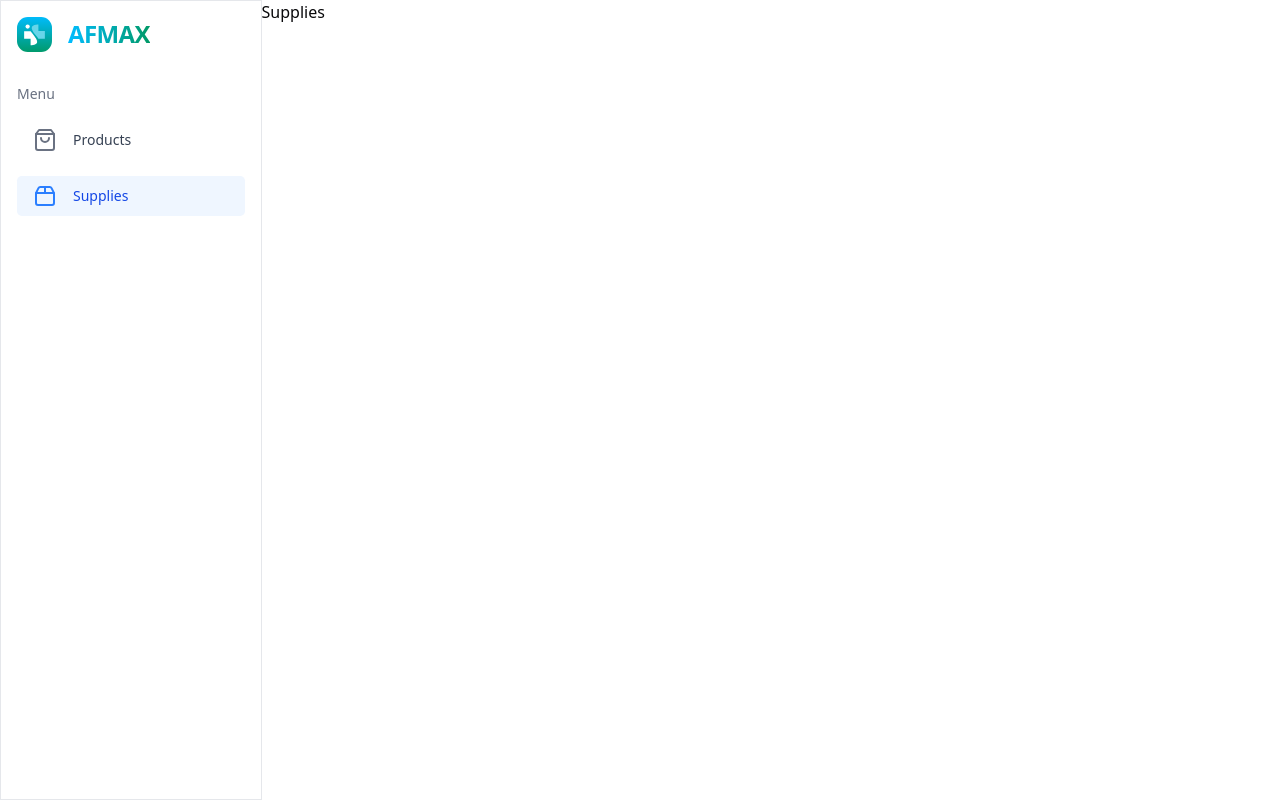
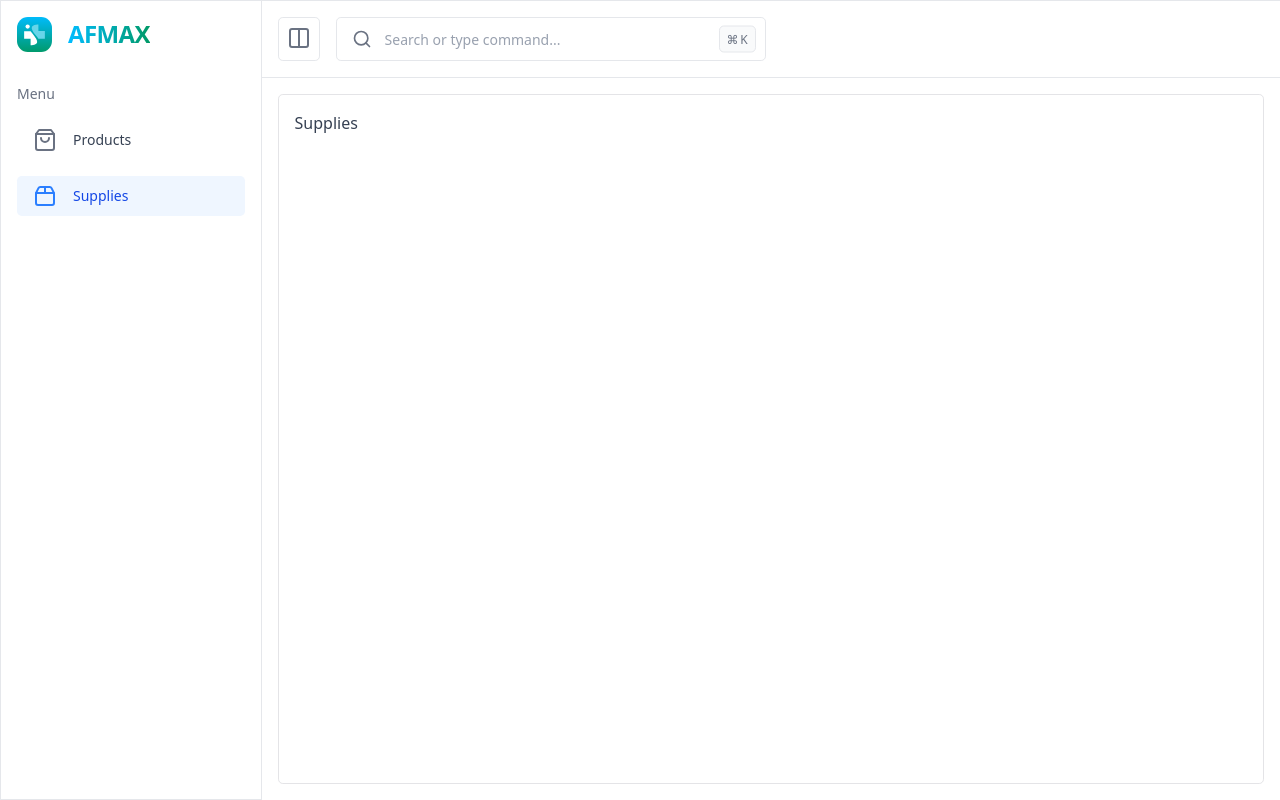
Before and after one commit to zorncbllr/afmax-system-finals, a React (Vite) app in the folder client/: page /supplies in a window 1280 px wide. Built offline with nearby package versions, Linux system fonts and the light colour scheme.

Commit message:
fixed browser svg warnings

```diff
--- a/client/src/components/grid-pattern.tsx
+++ b/client/src/components/grid-pattern.tsx
@@ -20,13 +20,13 @@ function GridPattern() {
         <svg x="50%" y="-1" className="overflow-visible fill-gray-50">
           <path
             d="M-100.5 0h201v201h-201Z M699.5 0h201v201h-201Z M499.5 400h201v201h-201Z M-300.5 600h201v201h-201Z"
-            stroke-width="0"
+            strokeWidth="0"
           />
         </svg>
         <rect
           width="100%"
           height="100%"
-          stroke-width="0"
+          strokeWidth="0"
           fill="url(#e813992c-7d03-4cc4-a2bd-151760b470a0)"
         />
       </svg>
--- /dev/null
+++ b/client/src/components/header.tsx
@@ -0,0 +1,41 @@
+import { Columns2Icon, SearchIcon } from "lucide-react";
+
+const Header = () => {
+  return (
+    <header className="p-4 border-y-1 border-gray-200 w-full">
+      <nav className="flex gap-4">
+        <section className="border border-gray-200 w-fit p-2 rounded-lg">
+          <Columns2Icon className="text-gray-500" />
+        </section>
+
+        <section>
+          <div className="block">
+            <form>
+              <div className="relative">
+                <span className="absolute top-1/2 left-4 -translate-y-1/2">
+                  <SearchIcon size={20} className="text-gray-500" />
+                </span>
+                <input
+                  type="text"
+                  placeholder="Search or type command..."
+                  id="search-input"
+                  className="shadow-theme-xs focus:border-brand-300 focus:ring-blue-50 h-11 w-full rounded-lg border border-gray-200 bg-transparent py-2.5 pr-14 pl-12 text-sm text-gray-800 placeholder:text-gray-400 focus:ring-2 focus:outline-hidden xl:w-[430px]"
+                />
+
+                <button
+                  id="search-button"
+                  className="absolute top-1/2 right-2.5 inline-flex -translate-y-1/2 items-center gap-0.5 rounded-lg border border-gray-200 bg-gray-50 px-[7px] py-[4.5px] text-xs -tracking-[0.2px] text-gray-500"
+                >
+                  <span> ⌘ </span>
+                  <span> K </span>
+                </button>
+              </div>
+            </form>
+          </div>
+        </section>
+      </nav>
+    </header>
+  );
+};
+
+export default Header;
--- a/client/src/features/home/components/product-tab.tsx
+++ b/client/src/features/home/components/product-tab.tsx
@@ -4,14 +4,13 @@ function ProductTab() {
   const { categories, activeCategory, setActiveCategory } = useFeaturedStore();
 
   const changeActiveTab = (index: number) => {
-    console.log(index);
     setActiveCategory(index);
   };
 
   return (
     <div className="flex overflow-x-auto whitespace-nowrap">
       {categories.map((category, index) => (
-        <>
+        <div key={category.categoryName}>
           {category == activeCategory ? (
             <button
               onClick={() => changeActiveTab(index)}
@@ -27,7 +26,7 @@ function ProductTab() {
               <span className="mx-1 text-base">{category.categoryName}</span>
             </button>
           )}
-        </>
+        </div>
       ))}
     </div>
   );
--- a/client/src/features/home/components/sections/contact-section.tsx
+++ b/client/src/features/home/components/sections/contact-section.tsx
@@ -19,13 +19,13 @@ const ContactSection: React.FC = () => {
                   xmlns="http://www.w3.org/2000/svg"
                   fill="none"
                   viewBox="0 0 24 24"
-                  stroke-width="1.5"
+                  strokeWidth="1.5"
                   stroke="currentColor"
                   className="w-5 h-5"
                 >
                   <path
-                    stroke-linecap="round"
-                    stroke-linejoin="round"
+                    strokeLinecap="round"
+                    strokeLinejoin="round"
                     d="M21.75 6.75v10.5a2.25 2.25 0 01-2.25 2.25h-15a2.25 2.25 0 01-2.25-2.25V6.75m19.5 0A2.25 2.25 0 0019.5 4.5h-15a2.25 2.25 0 00-2.25 2.25m19.5 0v.243a2.25 2.25 0 01-1.07 1.916l-7.5 4.615a2.25 2.25 0 01-2.36 0L3.32 8.91a2.25 2.25 0 01-1.07-1.916V6.75"
                   />
                 </svg>
@@ -48,18 +48,18 @@ const ContactSection: React.FC = () => {
                   xmlns="http://www.w3.org/2000/svg"
                   fill="none"
                   viewBox="0 0 24 24"
-                  stroke-width="1.5"
+                  strokeWidth="1.5"
                   stroke="currentColor"
                   className="w-5 h-5"
                 >
                   <path
-                    stroke-linecap="round"
-                    stroke-linejoin="round"
+                    strokeLinecap="round"
+                    strokeLinejoin="round"
                     d="M15 10.5a3 3 0 11-6 0 3 3 0 016 0z"
                   />
                   <path
-                    stroke-linecap="round"
-                    stroke-linejoin="round"
+                    strokeLinecap="round"
+                    strokeLinejoin="round"
                     d="M19.5 10.5c0 7.142-7.5 11.25-7.5 11.25S4.5 17.642 4.5 10.5a7.5 7.5 0 1115 0z"
                   />
                 </svg>
@@ -82,18 +82,18 @@ const ContactSection: React.FC = () => {
                   xmlns="http://www.w3.org/2000/svg"
                   fill="none"
                   viewBox="0 0 24 24"
-                  stroke-width="1.5"
+                  strokeWidth="1.5"
                   stroke="currentColor"
                   className="w-5 h-5"
                 >
                   <path
-                    stroke-linecap="round"
-                    stroke-linejoin="round"
+                    strokeLinecap="round"
+                    strokeLinejoin="round"
                     d="M15 10.5a3 3 0 11-6 0 3 3 0 016 0z"
                   />
                   <path
-                    stroke-linecap="round"
-                    stroke-linejoin="round"
+                    strokeLinecap="round"
+                    strokeLinejoin="round"
                     d="M19.5 10.5c0 7.142-7.5 11.25-7.5 11.25S4.5 17.642 4.5 10.5a7.5 7.5 0 1115 0z"
                   />
                 </svg>
@@ -116,13 +116,13 @@ const ContactSection: React.FC = () => {
                   xmlns="http://www.w3.org/2000/svg"
                   fill="none"
                   viewBox="0 0 24 24"
-                  stroke-width="1.5"
+                  strokeWidth="1.5"
                   stroke="currentColor"
                   className="w-5 h-5"
                 >
                   <path
-                    stroke-linecap="round"
-                    stroke-linejoin="round"
+                    strokeLinecap="round"
+                    strokeLinejoin="round"
                     d="M2.25 6.75c0 8.284 6.716 15 15 15h2.25a2.25 2.25 0 002.25-2.25v-1.372c0-.516-.351-.966-.852-1.091l-4.423-1.106c-.44-.11-.902.055-1.173.417l-.97 1.293c-.282.376-.769.542-1.21.38a12.035 12.035 0 01-7.143-7.143c-.162-.441.004-.928.38-1.21l1.293-.97c.363-.271.527-.734.417-1.173L6.963 3.102a1.125 1.125 0 00-1.091-.852H4.5A2.25 2.25 0 002.25 4.5v2.25z"
                   />
                 </svg>
--- a/client/src/features/user/layouts/user-layout.tsx
+++ b/client/src/features/user/layouts/user-layout.tsx
@@ -5,6 +5,8 @@ import { LayoutRouteProps } from "react-router";
 import { ShoppingBagIcon, Package2Icon } from "lucide-react";
 import { SideBarProps } from "@/features/sidebar/types";
 import { useSidebar } from "@/features/sidebar/store";
+import { Card, CardContent } from "@/components/ui/card";
+import Header from "@/components/header";
 
 const sidebarProps: SideBarProps = {
   heading: "AFMAX",
@@ -41,10 +43,13 @@ const UserLayout: React.FC<LayoutRouteProps> = ({ children }) => {
     <div className="w-full h-screen flex">
       <SideBar />
 
-      <main className="w-full h-full">
-        <header></header>
-        {children}
-      </main>
+      <div className="flex flex-col w-full">
+        <Header />
+
+        <main className="p-4 w-full h-full grid">
+          <div className="p-4 border rounded-lg text-gray-700">{children}</div>
+        </main>
+      </div>
     </div>
   );
 };
```
